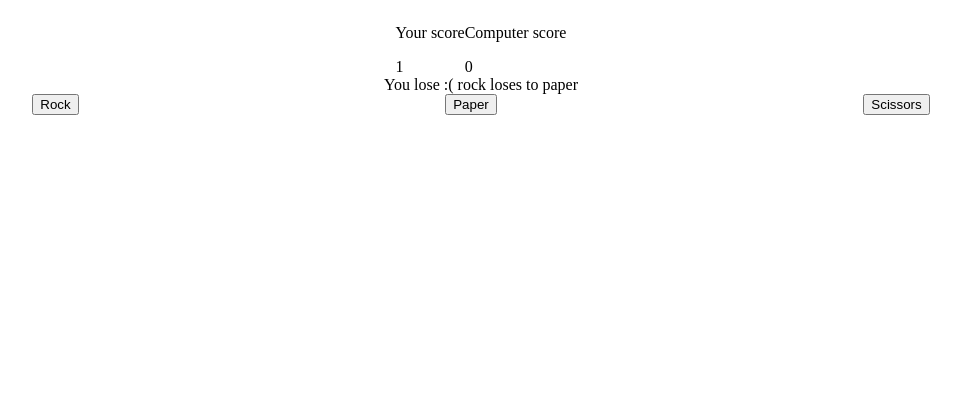
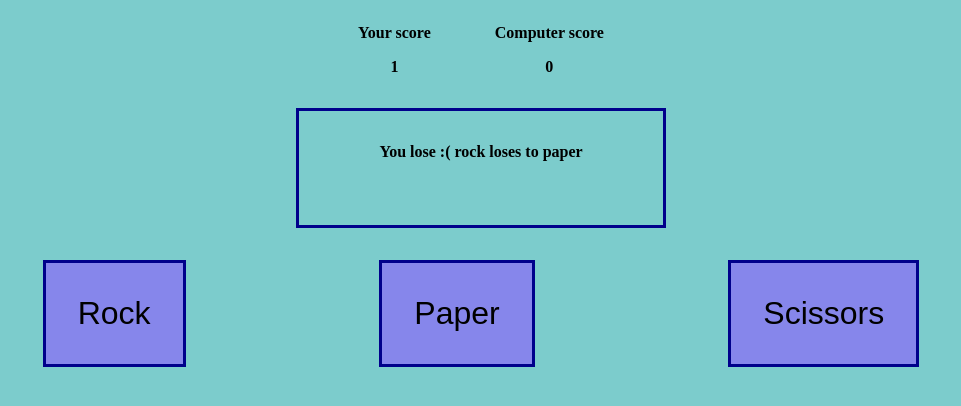
Before and after one commit to XerzesLegend/rockPaperScissors, a plain HTML site: page index.html in a window 1280 px wide. Both pictures are taken after a click on the button "Rock". Shown: the whole page, without its empty margins (159-1120 px from the left). Drawn offline with Linux system fonts and the light colour scheme.

Commit message:
Style changes, and added animation to buttons

```diff
--- a/index.js
+++ b/index.js
@@ -65,9 +65,17 @@ function startAgain(){
     }
 }
 
+function removeTransition(e){
+    if(e.propertyName !== "scale") return
+
+    this.classList.remove('btn-trans');
+}
+
+
 const rock = document.querySelector('#rock');
 const paper = document.querySelector('#paper');
 const scissors = document.querySelector('#scissors');
+const btns = document.querySelectorAll("button");
 const cont = document.querySelector('#container');
 let player = document.querySelector('#player');
 let computer = document.querySelector('#computer');
@@ -81,19 +89,27 @@ computer.innerText = score[1];
 
 rock.addEventListener('click', function() {
     result = playRound(computerPlay(), "rock", score);
+    rock.classList.add('btn-trans');
     player.innerText = score[0];
     computer.innerText = score[1];
     comment.innerText = result;
     startAgain(); } );
 paper.addEventListener('click', function() {
     result = playRound(computerPlay(), "paper", score);
+    paper.classList.add('btn-trans');
     player.innerText = score[0];
     computer.innerText = score[1];
     comment.innerText = result;
     startAgain(); });
 scissors.addEventListener('click', function() {
     result = playRound(computerPlay(), "scissors", score);
+    scissors.classList.add('btn-trans');
     player.innerText = score[0];
     computer.innerText = score[1];
     comment.innerText = result;
     startAgain(); });
+
+
+
+
+btns.forEach(btn => btn.addEventListener('transitionend', removeTransition));
--- a/style.css
+++ b/style.css
@@ -1,17 +1,44 @@
+body{
+    background-color: rgb(124, 204, 204);
+}
+
+
 #rock, #paper, #scissors{
     color: black;
 }
 
 .btn-cont{
     display: flex;
-    justify-content: space-around;
+    justify-content: space-evenly;
 }
 #container{
     display: flex;
     flex-direction: column;
     align-items: center;
+    text-align: center;
+    font-weight: 800;
 }
 #score-cont{
     display: flex;
-    justify-content: space-around;
+    gap: 64px;
 }
+#comment{
+    padding: 32px;
+    margin: 32px;
+    font-weight: 800;
+    width: 300px;
+    height: 50px;
+    border: solid darkblue;
+}
+
+button{
+    padding: 32px;
+    font-size: 32px;
+    background-color: rgb(134, 134, 235);
+    border: solid darkblue;
+    transition: 0.1s;
+    cursor: pointer;
+}
+.btn-trans{
+    scale: 1.1;
+}
```
